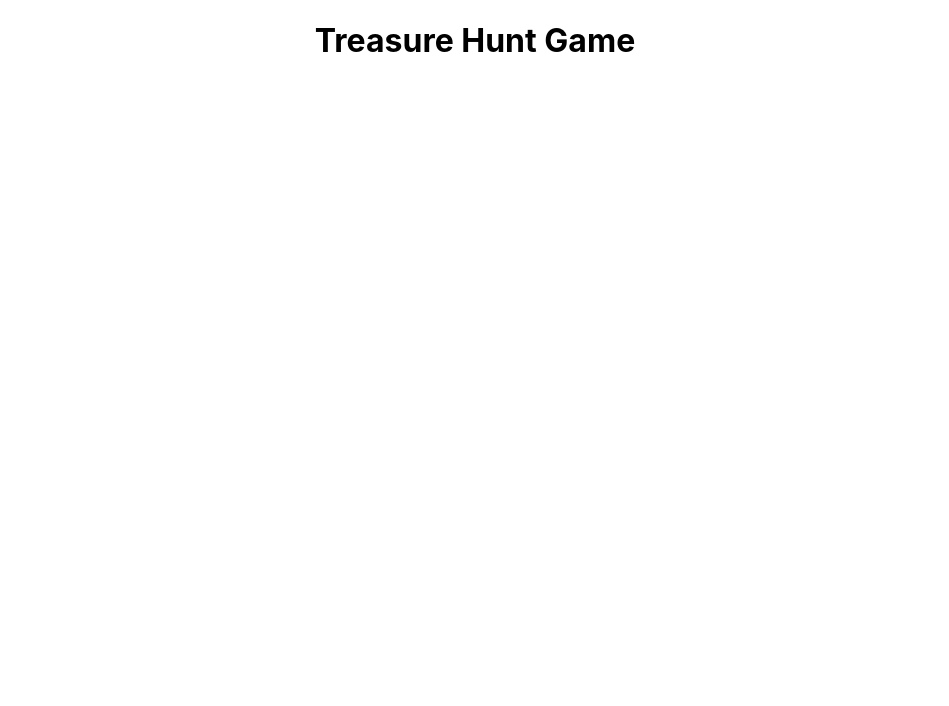
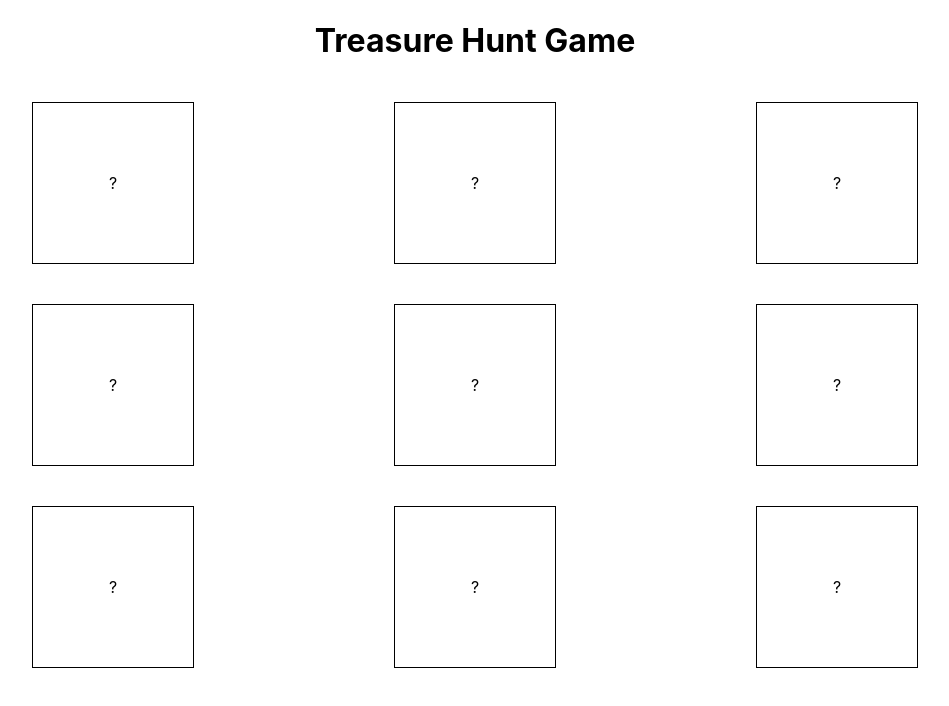
Before and after one commit to TheLavitz/treasurehunt, a React (Create React App) app: page / in a window 1280 px wide. Shown: the top 706 px of the page, without its empty margins (165-1114 px from the left). Built offline with nearby package versions, Linux system fonts and the light colour scheme.

Commit message:
Organized the game squares into a 3x3 grid

```diff
--- a/src/App.css
+++ b/src/App.css
@@ -3,7 +3,23 @@ h1 {
 }
 
 .square {
-  height: 200px;
-  width: 200px;
+  height: 20vh;
   border: 1px solid black;
+  margin-top: 2.5vh;
+  margin-bottom: 2.5vh;
+  display: flex;
+  align-items: center;
+  justify-content: center;
+  cursor: pointer;
 }
+
+.square:hover {
+  background-color: #f0f0f0;
+}
+
+.board {
+  display: flex;
+  flex-wrap: wrap;
+  align-items: center;
+  justify-content: center;
+}
--- a/src/App.js
+++ b/src/App.js
@@ -1,7 +1,60 @@
-import React, { useState } from "react"
-import "./App.css"
+import React, { useEffect, useState } from "react";
+import "./App.css";
+import Square from "./components/Square";
 
 const App = () => {
+  const [vwEquivalent, setVwEquivalent] = useState(11.25);
+  const [marginEquivalent, setMarginEquivalent] = useState(8.28125);
+
+  useEffect(() => {
+    const calculateEquivalent = () => {
+      // Get the viewport width
+      const vw = Math.max(
+        document.documentElement.clientWidth || 0,
+        window.innerWidth || 0
+      );
+
+      // Get the viewport height
+      const vh = Math.max(
+        document.documentElement.clientHeight || 0,
+        window.innerHeight || 0
+      );
+
+      // Calculate the pixel value for 20vh
+      const vhPixels = (20 * vh) / 100;
+
+      // Calculate the pixel value for 2.5vh
+      const marginPixels = (2.5 * vh) / 100;
+
+      // Calculate the equivalent vw for the pixel value of 2.5vh
+      const marginLR = (marginPixels / vw) * 100;
+
+      // Calculate the equivalent vw value for 20vh
+      const newVwEquivalent = (vhPixels / vw) * 100;
+
+      // Calculate the correct vw to use for the left and right margins and use the equivalent vw for the 2.5vh pixel value
+      const newMarginEquivalent = Math.max(
+        (100 - newVwEquivalent * 3) / 8,
+        marginLR
+      );
+
+      // Update state
+      setVwEquivalent(newVwEquivalent);
+      setMarginEquivalent(newMarginEquivalent);
+    };
+
+    // Initial calculation on mount
+    calculateEquivalent();
+
+    // Recalculate on window resize
+    window.addEventListener("resize", calculateEquivalent);
+
+    // Cleanup the event listener on component unmount
+    return () => {
+      window.removeEventListener("resize", calculateEquivalent);
+    };
+  }, []);
+
   const [board, setBoard] = useState([
     "?",
     "?",
@@ -11,14 +64,33 @@ const App = () => {
     "?",
     "?",
     "?",
-    "?"
-  ])
+    "?",
+  ]);
+
+  const HandleClick = (index) => {
+    board[index] = "🌴";
+    setBoard([...board]);
+  };
 
   return (
     <>
       <h1>Treasure Hunt Game</h1>
+      <div className="board">
+        {board.map((board, index) => {
+          return (
+            <Square
+              key={index}
+              board={board}
+              index={index}
+              click={HandleClick}
+              viewWidth={vwEquivalent}
+              marginSide={marginEquivalent}
+            />
+          );
+        })}
+      </div>
     </>
-  )
-}
+  );
+};
 
-export default App
+export default App;
--- a/src/components/Square.js
+++ b/src/components/Square.js
@@ -1,10 +1,20 @@
-import React from "react"
+import React from "react";
 
-const Square = () => {
+const Square = ({ board, index, click, viewWidth, marginSide }) => {
   return (
     <>
-      <div className="square"></div>
+      <div
+        onClick={() => click(index)}
+        className="square"
+        style={{
+          width: `${viewWidth}vw`,
+          marginLeft: `${marginSide}vw`,
+          marginRight: `${marginSide}vw`,
+        }}
+      >
+        {board}
+      </div>
     </>
-  )
-}
-export default Square
+  );
+};
+export default Square;
```
